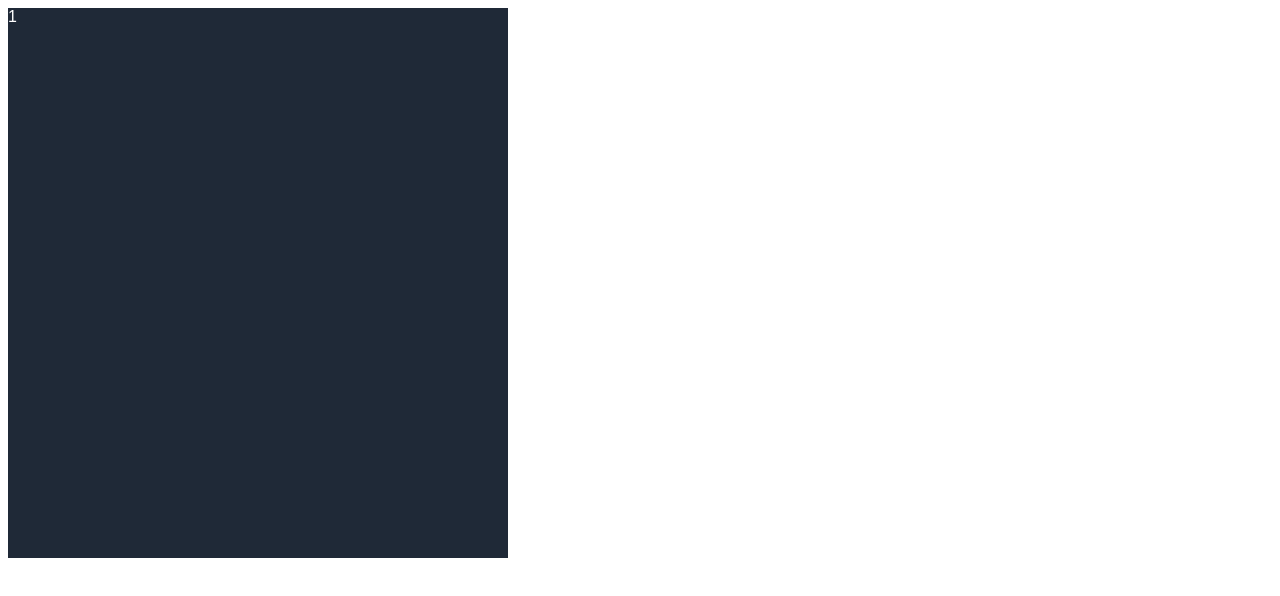
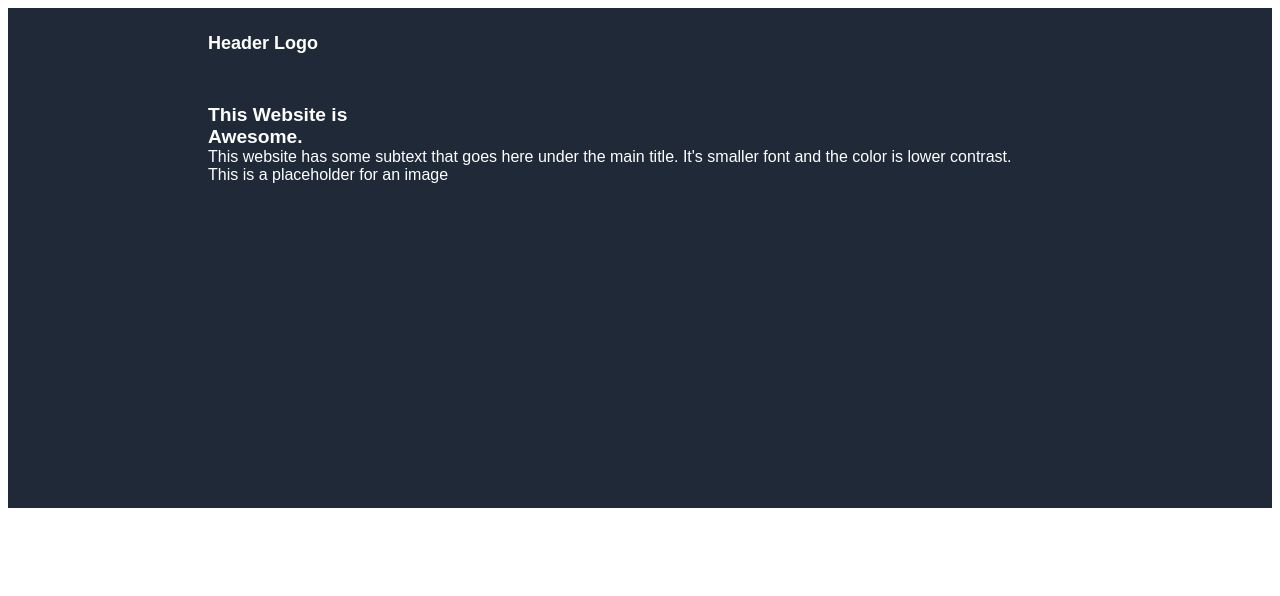
Before and after one commit to mwanunura/html-css-project, a plain HTML site: page index.html in a window 1280 px wide. Drawn offline with Linux system fonts and the light colour scheme.

Commit message:
updated text content and HTML structure

```diff
--- a/index.html
+++ b/index.html
@@ -8,13 +8,12 @@
 </head>
 <body>
     <div class="flex-container">
-    <div class="box" id="navy">1</div>
-    <div class="number1">logo</div>
-        <h1>The Website Is <br>Awesome</h1>
-        <p>This website has some subtext that goes here under the main title. It's smaller font and the color is lower contrast.</p>
-        <div class="sign">Sign up</div>
+        <div class="box" id="navy">
+        <div class="number1">Header Logo</div>
+        <div class="external">This Website is <br>Awesome.</div>
+        <div class="para">This website has some subtext that goes here under the main title. It's smaller font and the color is lower contrast.</div>
         <div class="img1">This is a placeholder for an image</div>
-    </div>
+        </div>
 
 </body>
 </html>
--- a/style.css
+++ b/style.css
@@ -1,27 +1,27 @@
 .flex-container{
-    display:flex;
+    display: flex;
+    color: white;
     font-family: sans-serif;
-    color: white;
+}
+.box {
+    width: 1507px;
+    height: 500px;
 }
 #navy{
     background-color: #1f2937;
-    height: 550px;
-    width: 6000px;
-}
-.box{
-    height: 550px;
-    width: 600px;
+    padding-left: 200px;
+    font-size: medium;
 }
 .number1{
+    margin-bottom: 50px;
     font-weight: bold;
+    font-size: large;
+    margin-top: 25px;
 }
-
-h1{
+.external{
     font-weight: bolder;
-    padding-left: 200px;
-
+    font-size: larger;
 }
-p{
-    font-weight: light;
-    padding-left: 200px;
+.img{
+    text-align: center;
 }
```
